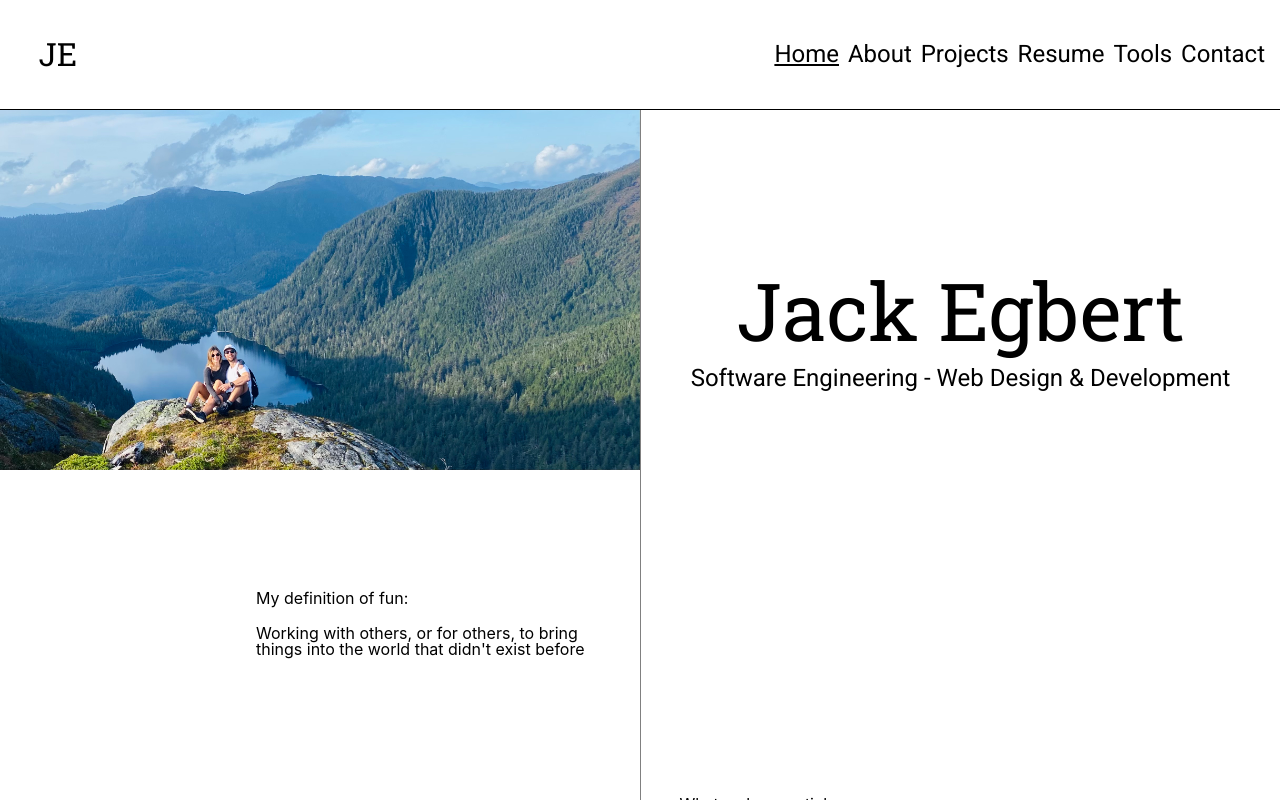
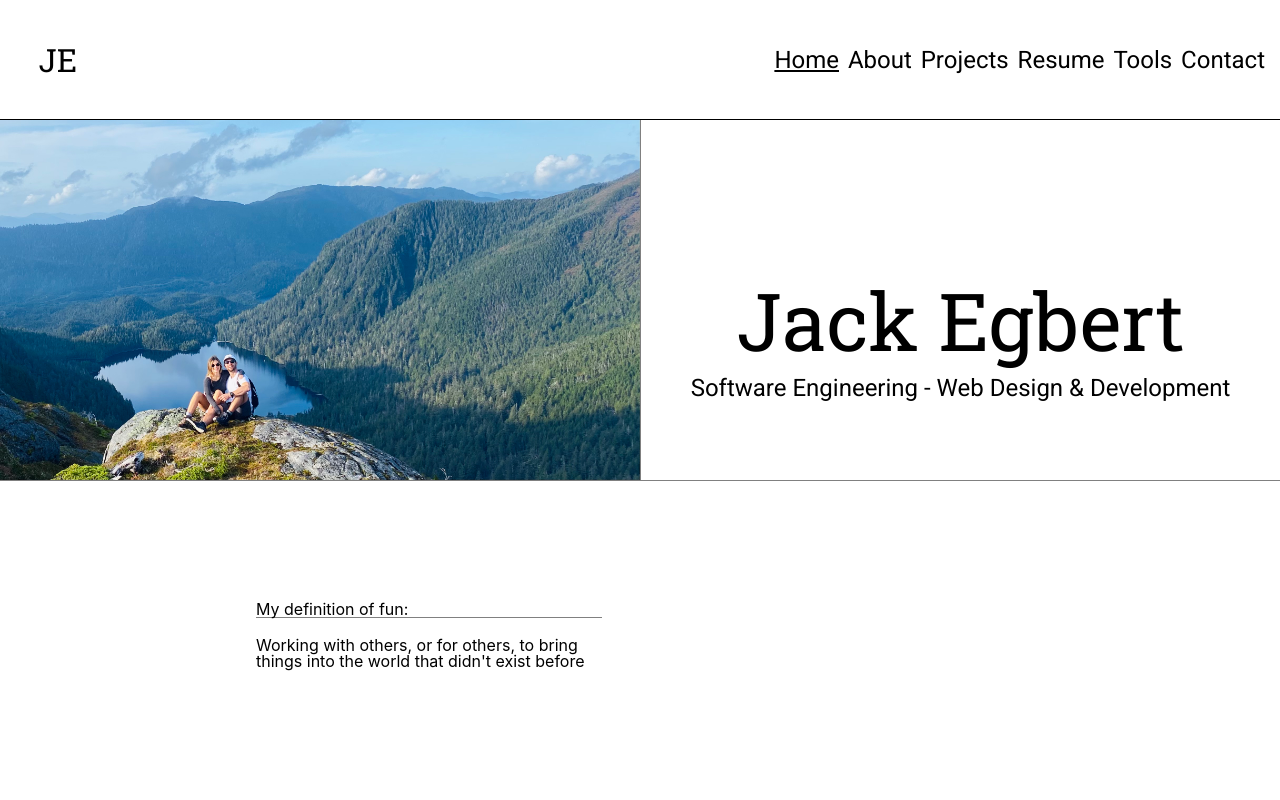
Before and after one commit to jhnegbrt/personal-website, a React (Create React App) app: page / in a window 1280 px wide. Shown: the top 800 px of the page. Built offline with nearby package versions, Linux system fonts and the light colour scheme.

Commit message:
style updates to the projects section

```diff
--- a/src/components/about_display.jsx
+++ b/src/components/about_display.jsx
@@ -31,7 +31,7 @@ const AboutDisplay = (props) => {
   }, [ref, options])
 
   let right = (
-    <div className={isVisible ? "about-container-right show" : "about-container-right"}>
+    <div className="about-container-right">
       <p className={isVisible ? "question" : "off-right"}>{props.question}</p>
       <p className={isVisible ? "answer" : "off-right"}>{props.answer}</p>
       <div className="about-spacer-v2"></div>
@@ -41,7 +41,7 @@ const AboutDisplay = (props) => {
   )
 
   let left = (
-    <div className={isVisible ? "about-container-left show" : "about-container-left"}>
+    <div className="about-container-left">
       <p className={isVisible ? "question" : "off-left"}>{props.question}</p>
       <p className={isVisible ? "answer" : "off-left"}>{props.answer}</p>
       <div className="about-spacer-v2"></div>
--- a/src/components/home.jsx
+++ b/src/components/home.jsx
@@ -8,9 +8,9 @@ class Home extends React.Component{
 
   render(){
     return(
-      <div name="home" className="about">
+      <div name="home" className="home">
         <img id="picture" src="/ketchikan.JPEG" />
-        <div className="about-text">
+        <div className="home-text">
           <h1>Jack Egbert</h1>
           <h2>Software Engineering - Web Design & Development</h2>
         </div>
--- a/src/components/navbar.jsx
+++ b/src/components/navbar.jsx
@@ -27,6 +27,8 @@ class Navbar extends React.Component{
     let scroll = Scroll.animateScroll
     let scrollSpy = Scroll.scrollSpy
     let screenWidth = window.innerWidth
+    let screenHeight = window.innerHeight
+    let projectOffset = screenHeight / 5
     let menu = (
       <ul>
         <Link activeClass="active" to="home" spy={true} smooth={true} offset={-200} duration={500}>
@@ -35,7 +37,7 @@ class Navbar extends React.Component{
         <Link activeClass="active" to="about" spy={true} smooth={true} offset={0} duration={500}>
           About
         </Link>
-        <Link activeClass="active" to="projects" spy={true} smooth={true} offset={-100} duration={500}>
+        <Link activeClass="active" to="projects" spy={true} smooth={true} offset={projectOffset} duration={500}>
           Projects
         </Link>
         <Link activeClass="active" to="Resume" spy={true} smooth={true} offset={50} duration={500}>
@@ -51,8 +53,10 @@ class Navbar extends React.Component{
     )
     let navbar = (
       <header className="desktop-header">
-        <h3>JE</h3>
-        {menu}
+        <div className="inner-header">
+          <h3>JE</h3>
+          {menu}
+        </div>
       </header>
     )
 
--- a/src/styles/About.scss
+++ b/src/styles/About.scss
@@ -2,23 +2,24 @@
   position: relative;
   overflow-x:hidden;
 
+
   .about-spacer{
     height: 15vh;
     width: 50%;
-    border-right: 1px solid gray
+
   }
 
   .about-spacer-v2{
     height: 15vh;
     width: 50%;
-    // border-right: 1px solid gray
+
   }
 
   .about-container-right{
     width: 30%;
-    border-left: 1px solid gray;
     border-right: none;
     margin-left: 50%;
+
 
     .off-right{
       transform: translateX(50vw);
@@ -29,7 +30,8 @@
       margin-left: 10%;
       transform:translateX(0);
       transition: transform .2s cubic-bezier(0, 0.48, 1, 1);
-      margin-bottom: 5%
+      margin-bottom: 5%;
+      border-bottom: 1px solid gray;
     }
 
     .answer{
@@ -42,7 +44,6 @@
 
   .about-container-left{
     width: 30%;
-    border-right: 1px solid gray;
     border-left: none;
     margin-left: 20%;
 
@@ -56,6 +57,7 @@
       transform:translateX(0);
       transition: transform .2s cubic-bezier(0, 0.48, 1, 1);
       margin-bottom: 5%;
+      border-bottom: 1px solid gray;
     }
 
     .answer{
--- a/src/styles/Home.scss
+++ b/src/styles/Home.scss
@@ -1,8 +1,9 @@
 @import url('https://fonts.googleapis.com/css2?family=Roboto&family=Roboto+Slab&display=swap');
 
 
-.about{
-  display: flex
+.home{
+  display: flex;
+  border-bottom: 1px solid gray;
 }
 
 #picture{
@@ -11,7 +12,7 @@
   border-right: 1px solid gray
 }
 
-.about-text{
+.home-text{
   width: 50vw;
   h1{
     text-align: center;
--- a/src/styles/Navbar.scss
+++ b/src/styles/Navbar.scss
@@ -9,9 +9,20 @@
   top: 0px;
   background-color: white;
   z-index:5;
+  height: 15vh;
+  top: -8vh;
+  align-items: center;
+
+  .inner-header{
+    width:100%;
+    display: flex;
+    height: 7vh;
+    position: sticky;
+    top: 0;
+    align-items: center;
 
     h3{
-    margin: 3%;
+      margin-left: 3%;
       display: inline;
       font-family: 'Roboto Slab', serif;
       font-size: 4vh;
@@ -21,7 +32,7 @@
       font-size: 3vh;
       display: flex;
       box-sizing: border-box;
-    margin: auto;
+      margin-left: auto;
       margin-right: 5%;
     }
 
@@ -34,6 +45,9 @@
     .active{
       text-decoration: underline;
     }
+  }
+
+
 
 }
 
--- a/src/styles/Projects.scss
+++ b/src/styles/Projects.scss
@@ -1,6 +1,7 @@
 .projects-container{
   position: relative;
   overflow-x:hidden;
+  border-top: 1px solid gray;
 
   .spacer-div{
     height: 10vh;
```
Lines whose indentation alone changed are shown as unchanged.
